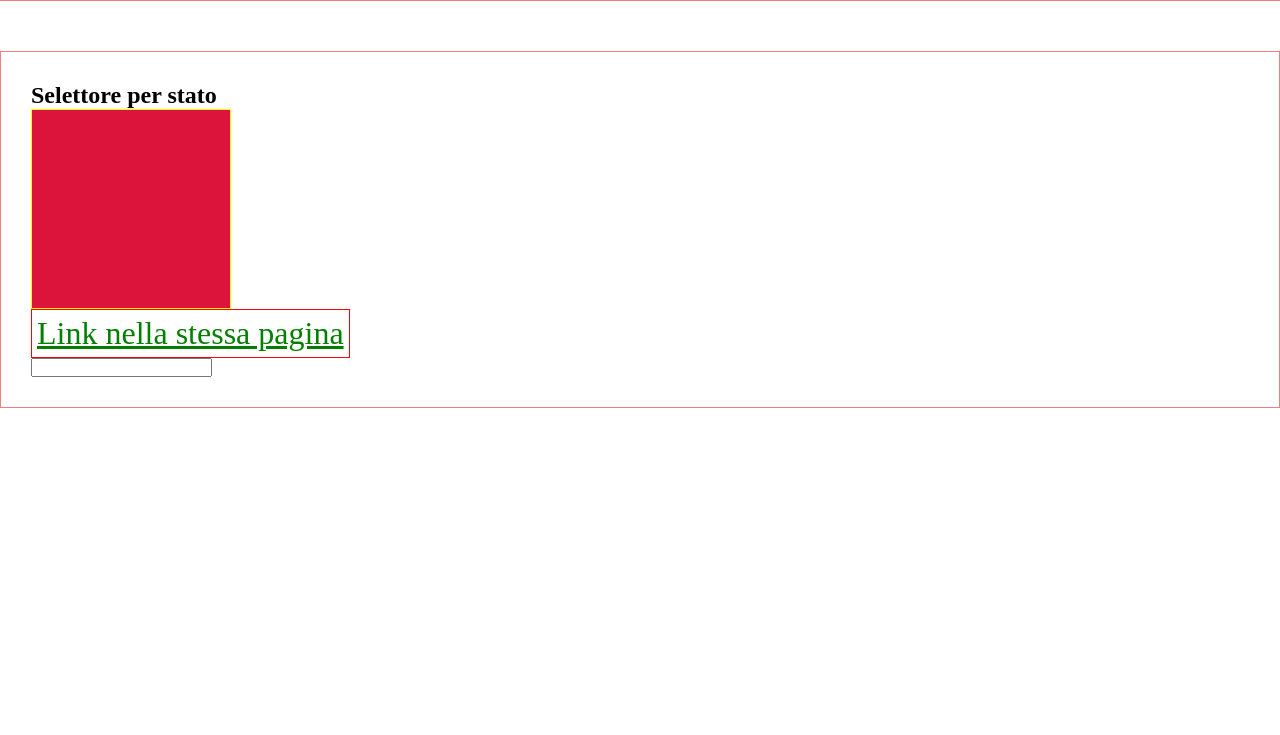
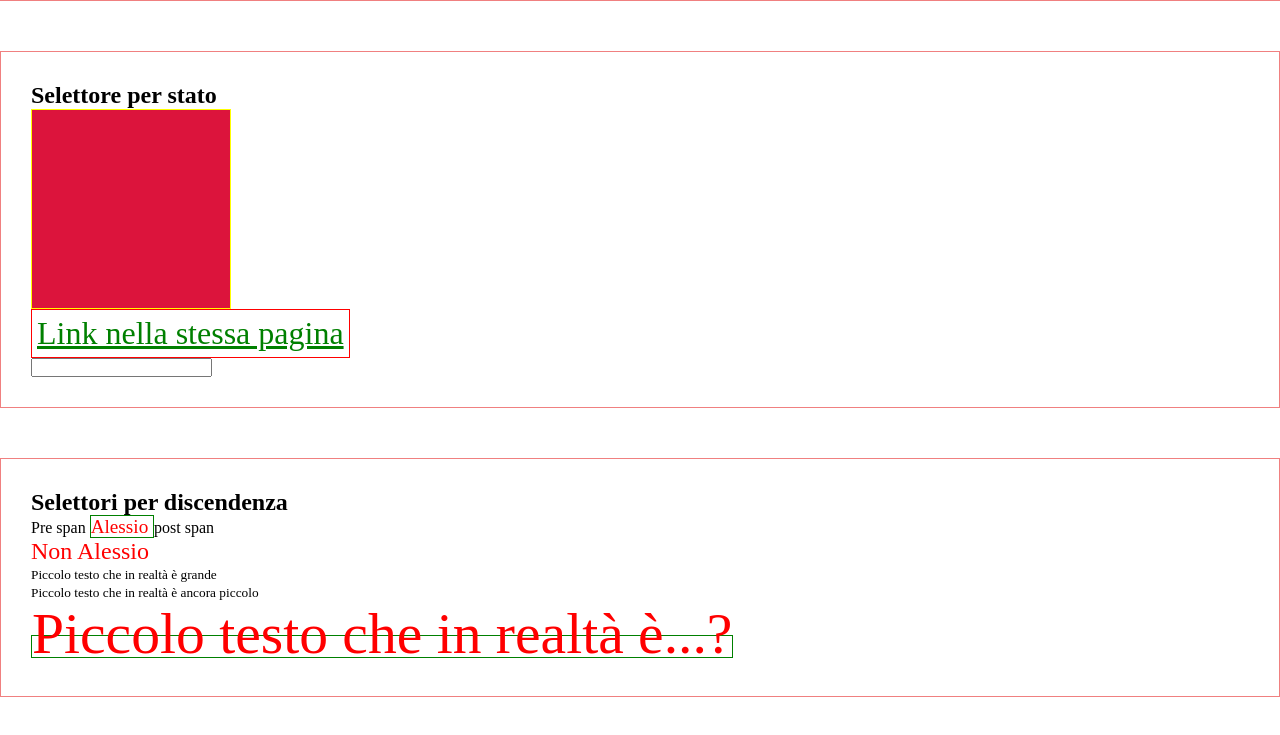
Before and after one commit to classe101-alessiovietri/06-lc-margini-selettori-avanzati, a plain HTML site: page index.html in a window 1280 px wide. Shown: the part 1423-2158 px from the top of the page. Before the commit the page ends 1881 px from the top, so only its background shows below. Drawn offline with Linux system fonts and the light colour scheme.

Commit message:
Completato LC

```diff
--- a/css/style.css
+++ b/css/style.css
@@ -125,3 +125,25 @@ input.input-for-focus:focus {
 .box.active-box:active {
     border: 20px solid deeppink;
 }
+
+/*
+
+    SECTION 5
+
+*/
+div span {
+    color: red;
+    font-size: 1.2em;
+}
+
+div > span {
+    font-size: 1.5em;
+}
+
+div p span {
+    border: 1px solid green;
+}
+
+div.container > .ciao small {
+    font-size: 3em;
+}
--- a/index.html
+++ b/index.html
@@ -95,5 +95,51 @@
 
         </section>
 
+        <section>
+
+            <h2>
+                Selettori per discendenza
+            </h2>
+
+            <div>
+                <p>
+                    Pre span
+                    <span>
+                        Alessio
+                    </span>
+                    post span
+                </p>
+
+                <span>
+                    Non Alessio
+                </span>
+            </div>
+
+            <div class="container">
+                <p>
+                    <small>
+                        Piccolo testo che in realtà è grande
+                    </small>
+                </p>
+
+                <div>
+                    <p>
+                        <small>
+                            Piccolo testo che in realtà è ancora piccolo
+                        </small>
+                    </p>
+                </div>
+
+                <p class="ciao">
+                    <span>
+                        <small>
+                            Piccolo testo che in realtà è...?
+                        </small>
+                    </span>
+                </p>
+            </div>
+
+        </section>
+
     </body>
 </html>
```
